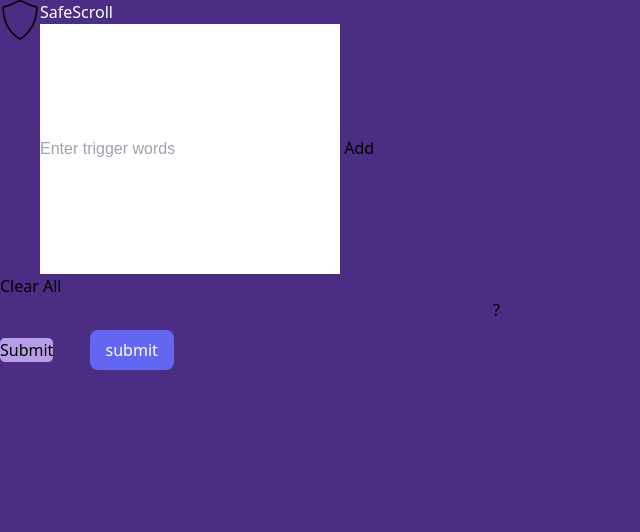
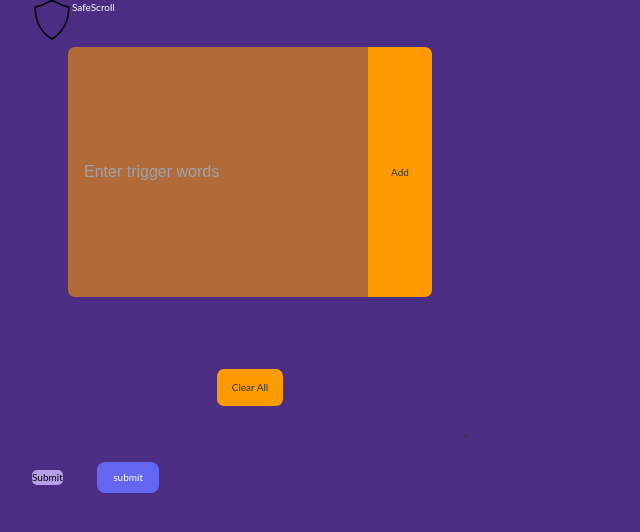
Before and after one commit to imisaacwu/SafeScroll, a browser extension: page index.html in a window 1280 px wide. Shown: the whole page, without its empty margins (0-640 px from the left). Drawn offline with nearby package versions, Linux system fonts and the light colour scheme.

Commit message:
stylesheet update

```diff
--- a/index.html
+++ b/index.html
@@ -6,16 +6,11 @@
     <meta http-equiv="X-UA-Compatible" content="IE=edge">
     <meta http-equiv="Content-Security-Policy" content="script-src 'self' https://cdn.tailwindcss.com/; report-uri /csp-report-endpoint;">
     <meta name="viewport" content="width=device-width, initial-scale=1.0">
+    <link rel="stylesheet" href="styles.css">
     <title>SafeScroll</title>
-
-
 </head>
-
-
 <body>
-
-
-    <body style="background-color: #4b2e83;">
+    <body>
         <style type="text/css">
           body {
             min-width: 300px;
@@ -23,47 +18,8 @@
             position: relative;
             vertical-align: right;
           }
-      /*
-          h1 {
-            border-top-style: solid;
-            border-top-color: white;
-          }
-
-          h2 {
-            border-top-style: solid;
-            border-top-color: white;
-          }
-
-          .aboutUs {
-            border: none;
-            width: 25px;
-            height: 25px;
-            background-color: #eee;
-            transition: all ease-in-out 0.2s;
-            cursor: pointer;
-            border-radius: 50%
-          }
-
-          .aboutUs {
-            border: 1px solid #888;
-            background-color: #ddd;
-            border-radius: 50%;
-
-          }
-
-          div {
-            border-style: solid;
-
-          }
-          */
         </style>
-
-
-        <!--<h1
-          style="color: white; font-family:Times New Roman, Times, serif; text-align:center; font: size 5em; border-style: outset">
-          </h1>-->
-        <img src="shield.png" alt="logo" style="width:40px;height:40px;float:left;
-        justify-content: center">
+        <img src="shield.png" alt="logo" style="width:40px;height:40px;float:left;justify-content: center">
         <h1 style="color:white; flex: auto;">SafeScroll</h1>
 
         <div class="input-div">
@@ -75,23 +31,13 @@
             <button id="task-clear-btn" class="task-btn task-btn-clear">Clear All</button>
         </div>
 
-
         <h4 style="text-align:center;color:#bad2e0; font-family:Arial, Helvetica, sans-serif; font-style:italic"></h4>
         <h5 style="font-family:Arial, Helvetica, sans-serif; color:lightgray"></h5>
-
-
-
-
 
         <form>
 
         </div>
 
-          <div class="topnav">
-
-            <!--<textarea input type="text" id="task-input" class="task-input" style="font-family:Arial, Helvetica, sans-serif; height: 250px; width: 300px" type="text"
-              placeholder="Enter words you don't want to see..." id="userInput"></textarea>-->
-          </div>
           <button style="border-radius: 5px;color:black;background-color: #b79ee9;" onclick="returnText()" >Submit</button>
 
           <a target="_blank" type="button"
@@ -101,8 +47,6 @@
         <button class="bg-indigo-500 text-white px-4 py-2 rounded-lg m-8 hover:bg-indigo-700 transition-all duration-500 hover:scale-90">submit </button>
 
         <script src="popup.js"></script>
-        <script src="replicate.js"></script>
-        <script src="jquery-3.7.1.js"></script>
         <script src="code.js"></script>
 
 
--- a/popup.css
+++ b/styles.css
@@ -1,7 +1,6 @@
 html {
   padding: 0%;
   margin: 0%;
-  box-sizing: border-box;
 }
 
 body {
@@ -9,7 +8,7 @@ body {
   min-height: 100px;
   font-size: 10px;
   font-family: 'Lato', sans-serif;
-  background-color: #F6F7D7;
+  background-color: #4b2e83;
   color: #2A363B;
   padding: 0 2rem;
 }
```
